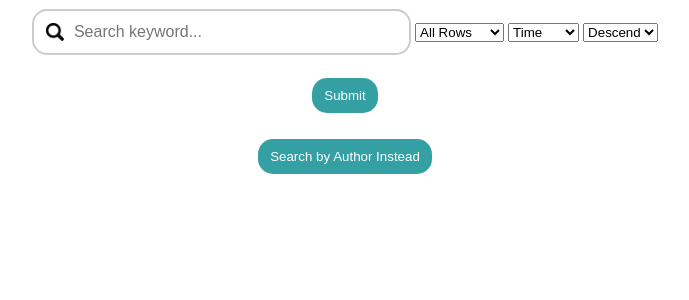
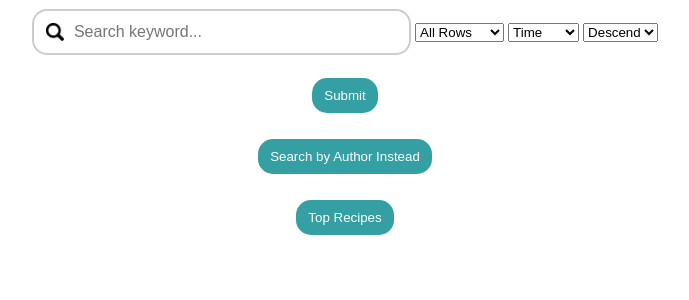
Before and after one commit to wangaustin/food-project, a PHP site: page /getRecipe.php in a window 1280 px wide. Shown: the part 170-470 px from the top of the page, without its empty margins (295-984 px from the left). Run offline with PHP 8.4, Linux system fonts and the light colour scheme; data that the repository does not hold is empty.

Commit message:
Update getRecipe.php

```diff
--- a/Project2-Austin/getRecipe.php
+++ b/Project2-Austin/getRecipe.php
@@ -86,14 +86,19 @@ if (isset($_POST['field_submit'])) {
 
 
   <form method="post" action="getRecipeByAuthor.php">
-      <input type="hidden" name="key" value=<?php echo $row["recipe_id"]; ?>>
-      <input type="submit" name="indiv_recipe" value="Search by Author Instead">
-    </form>
+    <input type="submit" name="indiv_recipe" value="Search by Author Instead">
+  </form>
+
+  <form method="post" action="topRecipes.php">
+    <input type="submit" name="indiv_recipe" value="Top Recipes">
+  </form>
+
 
   <?php
   if (isset($_POST['field_submit'])) {
   ?>
     <h2>Results</h2>
+
     <body>You searched for: "<?php echo $var_recipe_name ?>"</body><br>
 
     <body>Limit is: "<?php echo $var_recipe_limit ?>"</body><br>
```
